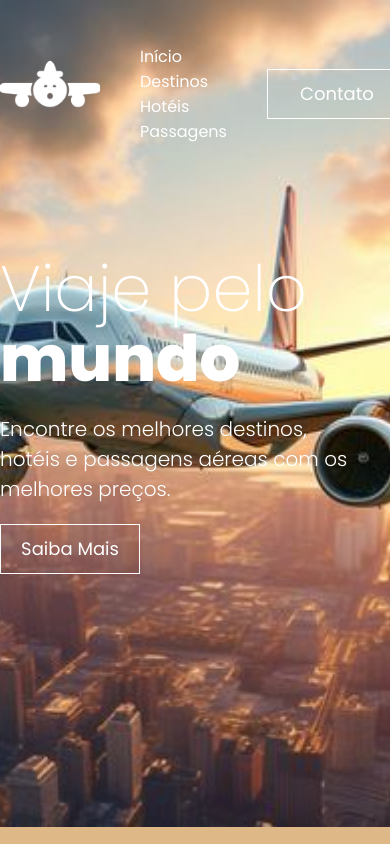
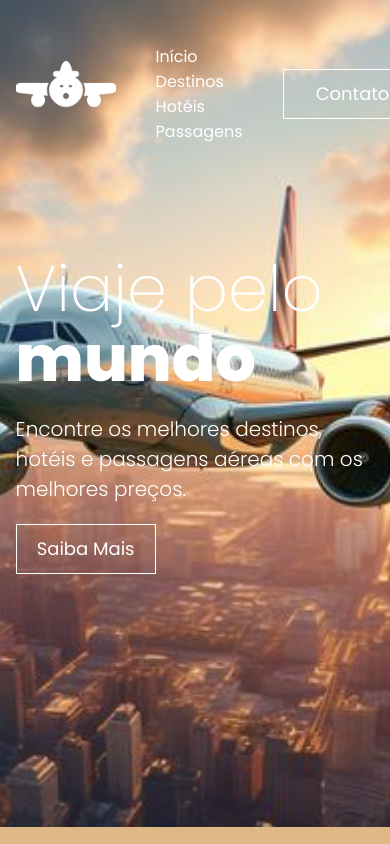
Before and after one commit to carlooss89/Traveling-The-World, a plain HTML site: page index.html in a window 390 px wide. Shown: the top 844 px of the page. Drawn offline with nearby package versions, Linux system fonts and the light colour scheme.

Commit message:
style: Ajustes de layout para o menu mobile

```diff
--- a/css/style.css
+++ b/css/style.css
@@ -12,6 +12,7 @@ body {
 .interface {  /* Classe genérica para centralizar o conteúdo */
     max-width: 1280px;
     margin: 0 auto;
+    padding: 0 4%;
 }
 
 /* Estilo do header */
@@ -34,6 +35,7 @@ header .interface {
 header .logo img {
     max-width: 100px;
 }
+/* Fim do estilo header */
 
 /* Início estilo do menu dinâmico  */
 
@@ -68,7 +70,6 @@ header.rolar .logo .logo-branca {
 header.rolar .logo .logo-preta {
     display: block;
 }
-
 /* Fim estilo do menu dinâmico  */
 
 header .menu-desktop nav ul {
@@ -108,7 +109,6 @@ header .btn-contato button:hover {
 }
 
 /* Estilo do hero */
-
 section.hero-site {
     color: var(--primary-color);
     height: 98vh;  /* 90% da altura da tela, piso falso para induzir o usuário a rolar a página para baixo */
@@ -162,6 +162,7 @@ section.hero-site {
     color: var(--third-color);
     transition: .2s;
 }
+/* Fim do estilo hero */
 
 /* Estilo das vantagens */
 section.vantagens {
@@ -257,9 +258,9 @@ font-weight: 700;
 .contato .icons-contato button:hover i {
     color: var(--third-color);
 }
+/* Fim do estilo botões de contato */
 
 /*  Estilo da sessão hotéis */
-
 section.hoteis{
     color: var(--primary-color);
     height: 600px;
@@ -328,6 +329,7 @@ section.hoteis{
     color: var(--third-color);
     transition: .2s;
 }
+/* Fim do estilo sessão hotéis */
 
 /*  Estilo da sessão como funciona */
 section.como-funciona {
```
